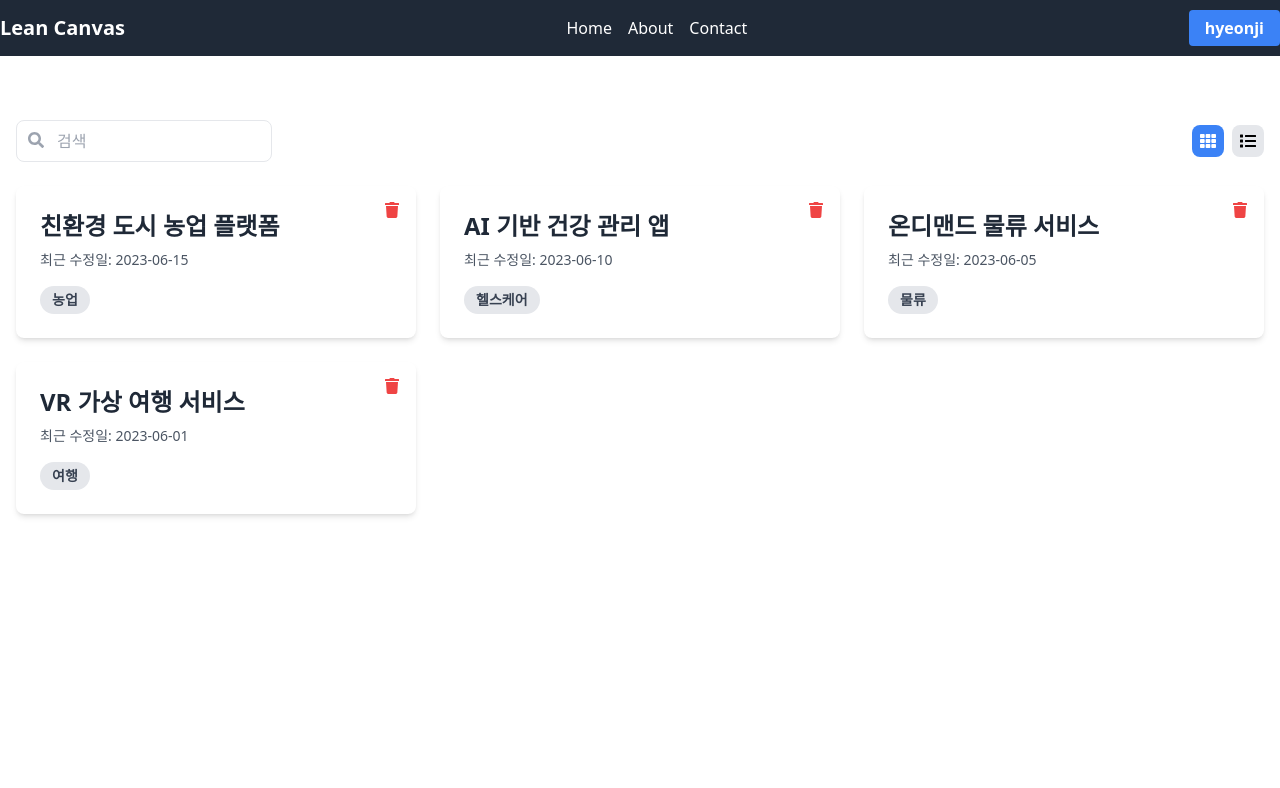
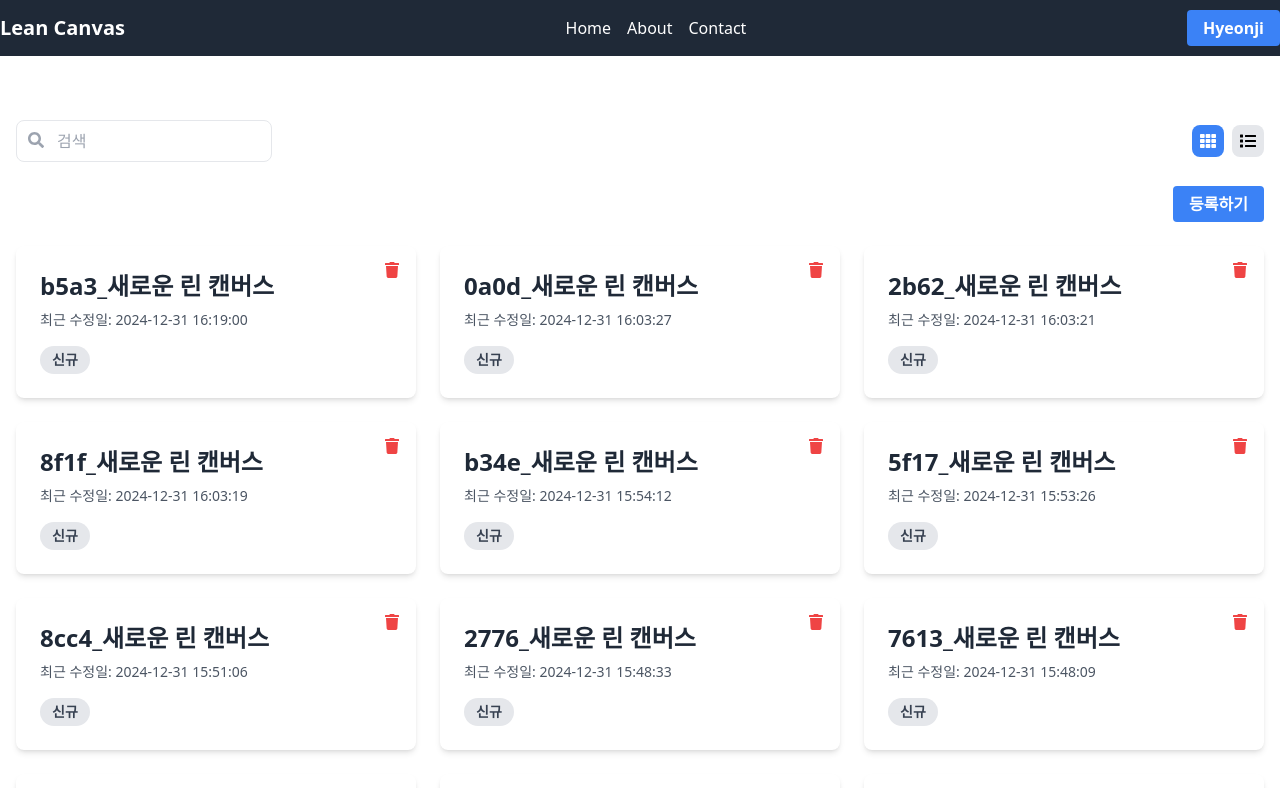
Before and after one commit to yunhyeonji/react-master, a React (Vite) app in the folder lean-canvas-react/: page / in a window 1280 px wide. Shown: the top 788 px of the page. Built offline with nearby package versions, Linux system fonts and the light colour scheme; data requests are answered from the project's data file.

Commit message:
[241231] 새로운 린캔버스 등록 구현

```diff
--- a/lean-canvas-react/data/db.json
+++ b/lean-canvas-react/data/db.json
@@ -4,25 +4,79 @@
       "id": 1,
       "title": "친환경 도시 농업 플랫폼",
       "lastModified": "2023-06-15",
-      "keyword": "농업"
+      "category": "농업"
     },
     {
       "id": 2,
       "title": "AI 기반 건강 관리 앱",
       "lastModified": "2023-06-10",
-      "keyword": "헬스케어"
+      "category": "헬스케어"
     },
     {
       "id": 3,
       "title": "온디맨드 물류 서비스",
       "lastModified": "2023-06-05",
-      "keyword": "물류"
+      "category": "물류"
     },
     {
       "id": 4,
       "title": "VR 가상 여행 서비스",
       "lastModified": "2023-06-01",
-      "keyword": "여행"
+      "category": "여행"
+    },
+    {
+      "title": "7613_새로운 린 캔버스",
+      "lastModified": "2024-12-31 15:48:09",
+      "category": "신규",
+      "id": 5
+    },
+    {
+      "title": "2776_새로운 린 캔버스",
+      "lastModified": "2024-12-31 15:48:33",
+      "category": "신규",
+      "id": 6
+    },
+    {
+      "title": "8cc4_새로운 린 캔버스",
+      "lastModified": "2024-12-31 15:51:06",
+      "category": "신규",
+      "id": 7
+    },
+    {
+      "title": "5f17_새로운 린 캔버스",
+      "lastModified": "2024-12-31 15:53:26",
+      "category": "신규",
+      "id": 8
+    },
+    {
+      "title": "b34e_새로운 린 캔버스",
+      "lastModified": "2024-12-31 15:54:12",
+      "category": "신규",
+      "id": 9
+    },
+    {
+      "title": "8f1f_새로운 린 캔버스",
+      "lastModified": "2024-12-31 16:03:19",
+      "category": "신규",
+      "id": 10
+    },
+    {
+      "title": "2b62_새로운 린 캔버스",
+      "lastModified": "2024-12-31 16:03:21",
+      "category": "신규",
+      "id": 11
+    },
+    {
+      "title": "0a0d_새로운 린 캔버스",
+      "lastModified": "2024-12-31 16:03:27",
+      "category": "신규",
+      "id": 12
+    },
+    {
+      "title": "b5a3_새로운 린 캔버스",
+      "lastModified": "2024-12-31 16:19:00",
+      "category": "신규",
+      "id": 13
     }
   ]
 }
--- a/lean-canvas-react/package.json
+++ b/lean-canvas-react/package.json
@@ -14,6 +14,7 @@
   },
   "dependencies": {
     "axios": "^1.7.9",
+    "dayjs": "^1.11.13",
     "json-server": "^0.17.4",
     "react": "^18.3.1",
     "react-dom": "^18.3.1",
--- /dev/null
+++ b/lean-canvas-react/src/components/Button.jsx
@@ -0,0 +1,29 @@
+import { FaSpinner } from 'react-icons/fa';
+
+function Button({ loading = false, className, children, onClick }) {
+  const clazz = [
+    ' bg-blue-500 hover:bg-blue-600 text-white font-bold py-1.5 px-4 rounded transition-colors duration-300 focus:outline-none focus:ring-2 focus:ring-blue-500 focus:ring-opacity-50',
+    className,
+  ].join(' ');
+
+  const handleClick = () => {
+    if (!onClick) {
+      return;
+    }
+    if (loading) {
+      return;
+    }
+    onClick();
+  };
+
+  return (
+    <button className={clazz} onClick={handleClick} disabled={loading}>
+      <span className="flex justify-center items-center">
+        {loading && <FaSpinner className="mr-2 animate-spin" />}
+        {children}
+      </span>
+    </button>
+  );
+}
+
+export default Button;
--- a/lean-canvas-react/src/components/CanvasItem.jsx
+++ b/lean-canvas-react/src/components/CanvasItem.jsx
@@ -1,7 +1,7 @@
 import { FaTrash } from 'react-icons/fa';
 import { Link } from 'react-router-dom';
 
-function CanvasItem({ id, title, lastModified, keyword, onDelete }) {
+function CanvasItem({ id, title, lastModified, category, onDelete }) {
   return (
     <Link
       key={id}
@@ -14,7 +14,7 @@
           최근 수정일: {lastModified}
         </p>
         <span className="inline-block px-3 py-1 text-sm font-semibold text-gray-700 bg-gray-200 rounded-full">
-          {keyword}
+          {category}
         </span>
       </div>
       <button
--- a/lean-canvas-react/src/components/CanvasList.jsx
+++ b/lean-canvas-react/src/components/CanvasList.jsx
@@ -20,7 +20,7 @@
           id={item.id}
           title={item.title}
           lastModified={item.lastModified}
-          keyword={item.keyword}
+          category={item.category}
           onDelete={e => {
             e.preventDefault();
             onDeleteItem(item.id);
--- a/lean-canvas-react/src/components/Header.jsx
+++ b/lean-canvas-react/src/components/Header.jsx
@@ -7,6 +7,7 @@
   FaTimes,
 } from 'react-icons/fa';
 import { useState } from 'react';
+import Button from './Button';
 
 function Header() {
   const navItems = [
@@ -35,9 +36,7 @@
         <button className="md:hidden" onClick={toggleMenu}>
           <FaBars />
         </button>
-        <button className="hidden md:block bg-blue-500 hover:bg-blue-600 text-white font-bold py-1.5 px-4 rounded transition-colors duration-300 focus:outline-none focus:ring-2 focus:ring-blue-500 focus:ring-opacity-50">
-          hyeonji
-        </button>
+        <Button className="hidden md:block">Hyeonji</Button>
       </div>
 
       {/* Mobile Menu */}
--- a/lean-canvas-react/src/components/api/canvas.js
+++ b/lean-canvas-react/src/components/api/canvas.js
@@ -1,6 +1,25 @@
+import { v4 as uuidv4 } from 'uuid';
 import { canvases } from './http';
+import dayjs from 'dayjs';
 
 // 목록 불러오기
 export function getCanvases(params) {
-  return canvases.get('', { params });
+  const payload = Object.assign(
+    {
+      _sort: 'lastModified',
+      _order: 'desc',
+    },
+    params,
+  );
+  return canvases.get('/', { params: payload });
 }
+
+// 데이터 추가
+export function createCanvases() {
+  const newCanvas = {
+    title: uuidv4().substring(0, 4) + '_새로운 린 캔버스',
+    lastModified: dayjs().format('YYYY-MM-DD HH:mm:ss'),
+    category: '신규',
+  };
+  return canvases.post('/', newCanvas);
+}
--- a/lean-canvas-react/src/pages/Home.jsx
+++ b/lean-canvas-react/src/pages/Home.jsx
@@ -2,9 +2,10 @@
 import CanvasList from '../components/CanvasList';
 import SearchBar from '../components/SearchBar';
 import ViewToggle from '../components/ViewToggle';
-import { getCanvases } from '../components/api/canvas';
+import { createCanvases, getCanvases } from '../components/api/canvas';
 import Loading from '../components/Loading';
 import Error from '../components/Error';
+import Button from '../components/Button';
 
 function Home() {
   const [isGrid, setIsGrid] = useState(true);
@@ -12,6 +13,8 @@
   const [data, setData] = useState([]);
   const [isLoading, setIsLoading] = useState(false);
   const [error, setError] = useState(false);
+
+  const [isLoadingCreate, setIsLoadingCreate] = useState(false);
 
   /** 데이터 가져오기 */
   async function fetchData(params) {
@@ -33,11 +36,30 @@
   const handleDeleteItem = id => {
     setData(data.filter(item => item.id !== id));
   };
+
+  // 새로운 린 캔버스 생성
+  const handleCreateCanvas = async () => {
+    try {
+      setIsLoadingCreate(true);
+      await new Promise(resolver => setTimeout(resolver, 1000));
+      await createCanvases();
+      fetchData({ title_like: searchText });
+    } catch (err) {
+      alert(err.message);
+    } finally {
+      setIsLoadingCreate(false);
+    }
+  };
   return (
     <>
       <div className="mb-6 flex flex-col sm:flex-row items-center justify-between">
         <SearchBar searchText={searchText} setSearchText={setSearchText} />
         <ViewToggle isGrid={isGrid} setIsGrid={setIsGrid} />
+      </div>
+      <div className="flex justify-end mb-6">
+        <Button loading={isLoadingCreate} onClick={handleCreateCanvas}>
+          등록하기
+        </Button>
       </div>
       {isLoading && <Loading />}
       {error && (
```
Also changed, not shown: 1 other file (tests, documents, lock files or other folders).
